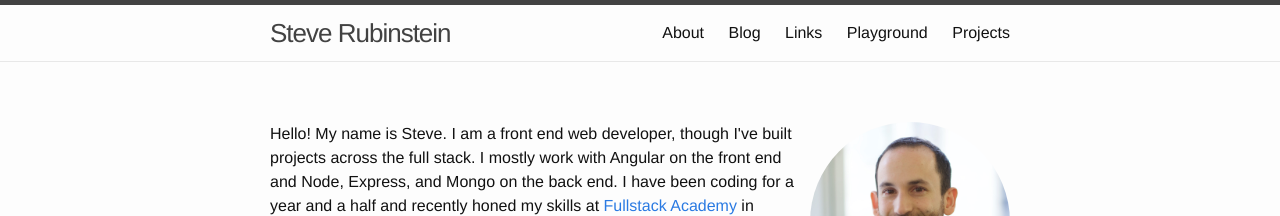
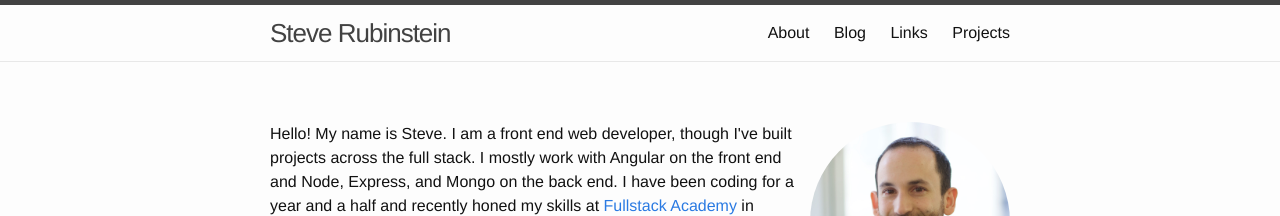
Before and after one commit to slrubinstein/slrubinstein.github.io, a Jekyll site: the page built from index.html, in a window 1280 px wide. Shown: the top 216 px of the page. Built offline with Jekyll 4.4.1, drawn with Linux system fonts in a browser that asks for light colours.

Commit message:
remove playground

```diff
--- a/playground.html
+++ b/playground.html
@@ -1,4 +1,4 @@
----
+<!-- ---
 layout: page
 title: Playground
 permalink: /playground/
@@ -10,4 +10,4 @@ permalink: /playground/
 <br/>
 <p>Hover for pinwheel</p>
 
-<span id="draggable">Drag me</span>
+<span id="draggable">Drag me</span> -->
```
